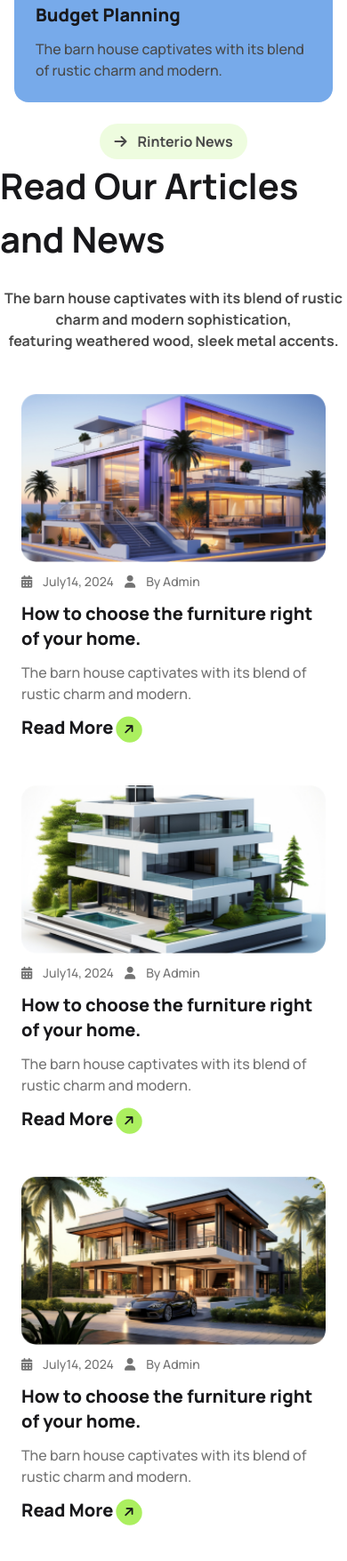
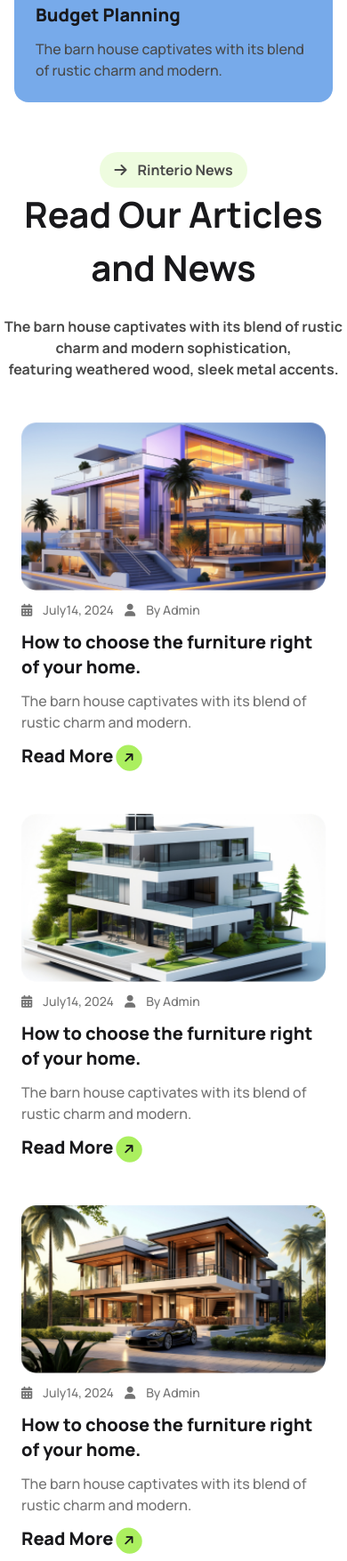
Before and after one commit to mujahidraj/Rinterio-House-Tailwind-DaisyUI-PH, a plain HTML site: page index.html in a window 390 px wide. Shown: the part 3415-5170 px from the top of the page at 89% size. Drawn offline with nearby package versions, Linux system fonts and the light colour scheme.

Commit message:
article responsiveness done

```diff
--- a/index.html
+++ b/index.html
@@ -101,28 +101,33 @@
             <img class="col-span-2 absolute -top-14 -left-18  max-lg:hidden " src="assets/Vector.png" alt="">
             <div class="flex flex-col gap-6 ">
                 <h3 class="text-base font-bold max-lg:text-center"><i class="fa-solid fa-arrow-right"></i> About Us</h3>
-                <h3 class="text-[#212121] lg:text-[40px]  max-sm:text-3xl md:text-3xl font-bold  max-lg:text-center">We design thoughtful, liveable spaces</h3>
-                <p class="text-[#494949] font-medium max-sm:text-sm max-lg:text-center">The barn house captivates with its blend of rustic charm and
+                <h3 class="text-[#212121] lg:text-[40px]  max-sm:text-3xl md:text-3xl font-bold  max-lg:text-center">We
+                    design thoughtful, liveable spaces</h3>
+                <p class="text-[#494949] font-medium max-sm:text-sm max-lg:text-center">The barn house captivates with
+                    its blend of rustic charm and
                     modern sophistication, featuring weathered wood, sleek metal accents.</p>
                 <div class="flex max-sm:flex-col lg:flex-col ">
                     <div class="flex items-center gap-6 p-6 ">
                         <img src="assets/commercial.png" alt="">
                         <div>
                             <h3 class="text-[#494949] font-extrabold">Commercial</h3>
-                        <p class="text-[#737373] font-medium">The barn house captivates with its blend of rustic charm and modern.</p>
+                            <p class="text-[#737373] font-medium">The barn house captivates with its blend of rustic
+                                charm and modern.</p>
                         </div>
                     </div>
                     <div class="flex items-center gap-6 p-6">
                         <img src="assets/residential.png" alt="">
                         <div>
                             <h3 class="text-[#494949] font-extrabold">Residential</h3>
-                        <p class="text-[#737373] font-medium">The barn house captivates with its blend of rustic charm and modern.</p>
+                            <p class="text-[#737373] font-medium">The barn house captivates with its blend of rustic
+                                charm and modern.</p>
                         </div>
                     </div>
                 </div>
             </div>
             <div class=" md:mx-auto md:w-full md:object-center md:mt-12 md:object-none ">
-                <img class="md:h-96 md:w-full md:object-center md:object-cover md:self-stretch  lg:h-auto rounded-2xl" src="assets/Rectangle.png" alt="">
+                <img class="md:h-96 md:w-full md:object-center md:object-cover md:self-stretch  lg:h-auto rounded-2xl"
+                    src="assets/Rectangle.png" alt="">
             </div>
         </section>
 
@@ -154,27 +159,32 @@
         <section class="flex flex-col items-center">
             <p class="text-[#494949] font-bold"><i class="fa-solid fa-arrow-right mr-3"></i>How we works</p>
             <h3 class="text-[40px] font-bold">Our Works Process</h3>
-            <p class="text-[#494949] font-bold text-center my-6">The barn house captivates with its blend of rustic charm and modern sophistication,<br> featuring weathered wood, sleek metal accents.</p>
+            <p class="text-[#494949] font-bold text-center my-6">The barn house captivates with its blend of rustic
+                charm and modern sophistication,<br> featuring weathered wood, sleek metal accents.</p>
             <div class="grid lg:grid-cols-4 md:grid-cols-2 sm:grid-cols-1 gap-6 my-6 mx-4">
                 <div class="p-6 bg-[#E7C1D3] rounded-[16px]">
                     <img src="assets/icon/lightbulb 1.svg" alt="">
                     <h3 class="font-extrabold text-xl my-3">Concept</h3>
-                    <p class="font-medium text-[#494949]">The barn house captivates with its blend of rustic charm and modern.</p>
+                    <p class="font-medium text-[#494949]">The barn house captivates with its blend of rustic charm and
+                        modern.</p>
                 </div>
                 <div class="p-6 bg-[#EFDA6E] rounded-[16px]">
                     <img src="assets/icon/flow-chart 1.svg" alt="">
                     <h3 class="font-extrabold text-xl my-3">Design Process</h3>
-                    <p class="font-medium text-[#494949]">The barn house captivates with its blend of rustic charm and modern.</p>
+                    <p class="font-medium text-[#494949]">The barn house captivates with its blend of rustic charm and
+                        modern.</p>
                 </div>
                 <div class="p-6 bg-[#A4DAC3] rounded-[16px]">
                     <img src="assets/icon/supervision 1.svg" alt="">
                     <h3 class="font-extrabold text-xl my-3">Supervision</h3>
-                    <p class="font-medium text-[#494949]">The barn house captivates with its blend of rustic charm and modern.</p>
+                    <p class="font-medium text-[#494949]">The barn house captivates with its blend of rustic charm and
+                        modern.</p>
                 </div>
                 <div class="p-6 bg-[#77AAEA] rounded-[16px]">
                     <img src="assets/icon/budget-planning 1.svg" alt="">
                     <h3 class="font-extrabold text-xl my-3">Budget Planning</h3>
-                    <p class="font-medium text-[#494949]">The barn house captivates with its blend of rustic charm and modern.</p>
+                    <p class="font-medium text-[#494949]">The barn house captivates with its blend of rustic charm and
+                        modern.</p>
                 </div>
             </div>
         </section>
@@ -182,9 +192,11 @@
         <!-- latest-portfolio section -->
 
         <section class="lg:flex md:flex max-sm:hidden flex-col items-center my-20 ">
-            <p class="text-[#494949] font-bold bg-[#ABEF5F33] py-2 px-4 rounded-[24px]"><i class="fa-solid fa-arrow-right mr-3"></i>Explore our Latest works</p>
+            <p class="text-[#494949] font-bold bg-[#ABEF5F33] py-2 px-4 rounded-[24px]"><i
+                    class="fa-solid fa-arrow-right mr-3"></i>Explore our Latest works</p>
             <h3 class="text-[40px] font-bold">Our Latest Portfolio</h3>
-            <p class="text-[#494949] font-bold text-center my-6">The barn house captivates with its blend of rustic charm and modern sophistication,<br> featuring weathered wood, sleek metal accents.</p>
+            <p class="text-[#494949] font-bold text-center my-6">The barn house captivates with its blend of rustic
+                charm and modern sophistication,<br> featuring weathered wood, sleek metal accents.</p>
 
             <!-- first-div -->
             <div class="lg:grid md:grid sm:hidden lg:grid-cols-10 md:grid-cols-2 sm:grid-cols-1 gap-6">
@@ -192,9 +204,11 @@
                     <img class="lg:max-w-64" src="assets/img1.png" alt="">
                     <div class="flex flex-col items-start gap-5">
                         <h3 class="text-[#494949] text-2xl font-extrabold">Commercial</h3>
-                        <p class="text-[#737373] font-medium">The barn house captivates with its blend of rustic charm and modern. The barn house captivates with its blend of rustic charm and modern .</p>
+                        <p class="text-[#737373] font-medium">The barn house captivates with its blend of rustic charm
+                            and modern. The barn house captivates with its blend of rustic charm and modern .</p>
                         <p class="text-xl font-extrabold">View Details <i
-                        class="fa-solid fa-arrow-right text-sm p-2 -rotate-45 bg-[#ABEF5F] rounded-full"></i></p>
+                                class="fa-solid fa-arrow-right text-sm p-2 -rotate-45 bg-[#ABEF5F] rounded-full"></i>
+                        </p>
                     </div>
                 </div>
                 <!-- second- div -->
@@ -210,9 +224,11 @@
                     <img class="max-w-64" src="assets/img4.png" alt="">
                     <div class="flex flex-col items-start gap-5 max-w-60">
                         <h3 class="text-[#494949] text-2xl font-extrabold">Commercial</h3>
-                        <p class="text-[#737373] font-medium">The barn house captivates with its blend of rustic charm and modern. </p>
+                        <p class="text-[#737373] font-medium">The barn house captivates with its blend of rustic charm
+                            and modern. </p>
                         <p class="text-xl font-extrabold">View Details <i
-                        class="fa-solid fa-arrow-right text-sm p-2 -rotate-45 bg-[#ABEF5F] rounded-full"></i></p>
+                                class="fa-solid fa-arrow-right text-sm p-2 -rotate-45 bg-[#ABEF5F] rounded-full"></i>
+                        </p>
                     </div>
                 </div>
                 <!-- fifth div -->
@@ -228,47 +244,62 @@
 
         <!-- article section  -->
 
-          <section class="flex flex-col items-center">
-            <p class="text-[#494949] font-bold bg-[#ABEF5F33] py-2 px-4 rounded-[24px]"><i class="fa-solid fa-arrow-right mr-3"></i>Rinterio News</p>
-            <h3 class="text-[40px] font-bold">Read Our Articles and News</h3>
-            <p class="text-[#494949] font-bold text-center my-6">The barn house captivates with its blend of rustic charm and modern sophistication,<br> featuring weathered wood, sleek metal accents.</p>
+        <section class="flex flex-col items-center my-8">
+            <p class="text-[#494949] font-bold bg-[#ABEF5F33] py-2 px-4 rounded-[24px]"><i
+                    class="fa-solid fa-arrow-right mr-3"></i>Rinterio News</p>
+            <h3 class="text-[40px] font-bold text-center">Read Our Articles and News</h3>
+            <p class="text-[#494949] font-bold text-center my-6">The barn house captivates with its blend of rustic
+                charm and modern sophistication,<br> featuring weathered wood, sleek metal accents.</p>
             <div class="grid lg:grid-cols-3 md:grid-cols-1">
-                <div class="p-6 flex flex-col gap-3">
+                <!-- first div -->
+                <div class="p-6 flex max-sm:flex-col lg:flex-col md:flex-row  gap-3">
                     <img src="assets/article1.png" alt="">
-                    <div class="flex justify-start gap-3">
-                        <p class="text-[#737373] text-sm font-medium"><i class="fa-solid fa-calendar-days mr-3"></i>July14, 2024</p>
+                    <div class="flex flex-col gap-3">
+                        <div class="flex justify-start  gap-3">
+                        <p class="text-[#737373] text-sm font-medium"><i
+                                class="fa-solid fa-calendar-days mr-3"></i>July14, 2024</p>
                         <p class="text-[#737373] text-sm font-medium"><i class="fa-solid fa-user mr-3"></i>By Admin</p>
                     </div>
-                    <h3 class="text-xl font-extrabold">How to choose the furniture right  of your home.</h3>
-                    <p class="text-[#737373] font-medium">The barn house captivates with its blend of rustic charm and modern. </p>
+                    <h3 class="text-xl font-extrabold">How to choose the furniture right of your home.</h3>
+                    <p class="text-[#737373] font-medium">The barn house captivates with its blend of rustic charm and
+                        modern. </p>
                     <p class="text-xl font-extrabold">Read More <i
                             class="fa-solid fa-arrow-right text-sm p-2 -rotate-45 bg-[#ABEF5F] rounded-full"></i></p>
+                    </div>
 
                 </div>
 
                 <!-- second div -->
-                  <div class="p-6 flex flex-col gap-3">
+                <div class="p-6 flex max-sm:flex-col lg:flex-col md:flex-row  gap-3">
                     <img src="assets/article2.png" alt="">
-                    <div class="flex justify-start gap-3">
-                        <p class="text-[#737373] text-sm font-medium"><i class="fa-solid fa-calendar-days mr-3"></i>July14, 2024</p>
+                    <div class="flex flex-col gap-3">
+                        <div class="flex justify-start  gap-3">
+                        <p class="text-[#737373] text-sm font-medium"><i
+                                class="fa-solid fa-calendar-days mr-3"></i>July14, 2024</p>
                         <p class="text-[#737373] text-sm font-medium"><i class="fa-solid fa-user mr-3"></i>By Admin</p>
                     </div>
-                    <h3 class="text-xl font-extrabold">How to choose the furniture right  of your home.</h3>
-                    <p class="text-[#737373] font-medium">The barn house captivates with its blend of rustic charm and modern. </p>
+                    <h3 class="text-xl font-extrabold">How to choose the furniture right of your home.</h3>
+                    <p class="text-[#737373] font-medium">The barn house captivates with its blend of rustic charm and
+                        modern. </p>
                     <p class="text-xl font-extrabold">Read More <i
                             class="fa-solid fa-arrow-right text-sm p-2 -rotate-45 bg-[#ABEF5F] rounded-full"></i></p>
+                    </div>
 
                 </div>
-                  <div class="p-6 flex flex-col gap-3">
+                <div class="p-6 flex max-sm:flex-col lg:flex-col md:flex-row  gap-3">
                     <img src="assets/article3.png" alt="">
-                    <div class="flex justify-start gap-3">
-                        <p class="text-[#737373] text-sm font-medium"><i class="fa-solid fa-calendar-days mr-3"></i>July14, 2024</p>
+                    <div class="flex flex-col gap-3">
+                        <div class="flex justify-start  gap-3">
+                        <p class="text-[#737373] text-sm font-medium"><i
+                                class="fa-solid fa-calendar-days mr-3"></i>July14, 2024</p>
                         <p class="text-[#737373] text-sm font-medium"><i class="fa-solid fa-user mr-3"></i>By Admin</p>
                     </div>
-                    <h3 class="text-xl font-extrabold">How to choose the furniture right  of your home.</h3>
-                    <p class="text-[#737373] font-medium">The barn house captivates with its blend of rustic charm and modern. </p>
+                    <h3 class="text-xl font-extrabold">How to choose the furniture right of your home.</h3>
+                    <p class="text-[#737373] font-medium">The barn house captivates with its blend of rustic charm and
+                        modern. </p>
                     <p class="text-xl font-extrabold">Read More <i
                             class="fa-solid fa-arrow-right text-sm p-2 -rotate-45 bg-[#ABEF5F] rounded-full"></i></p>
+                    </div>
 
                 </div>
 
```
Lines whose indentation alone changed are shown as unchanged.
